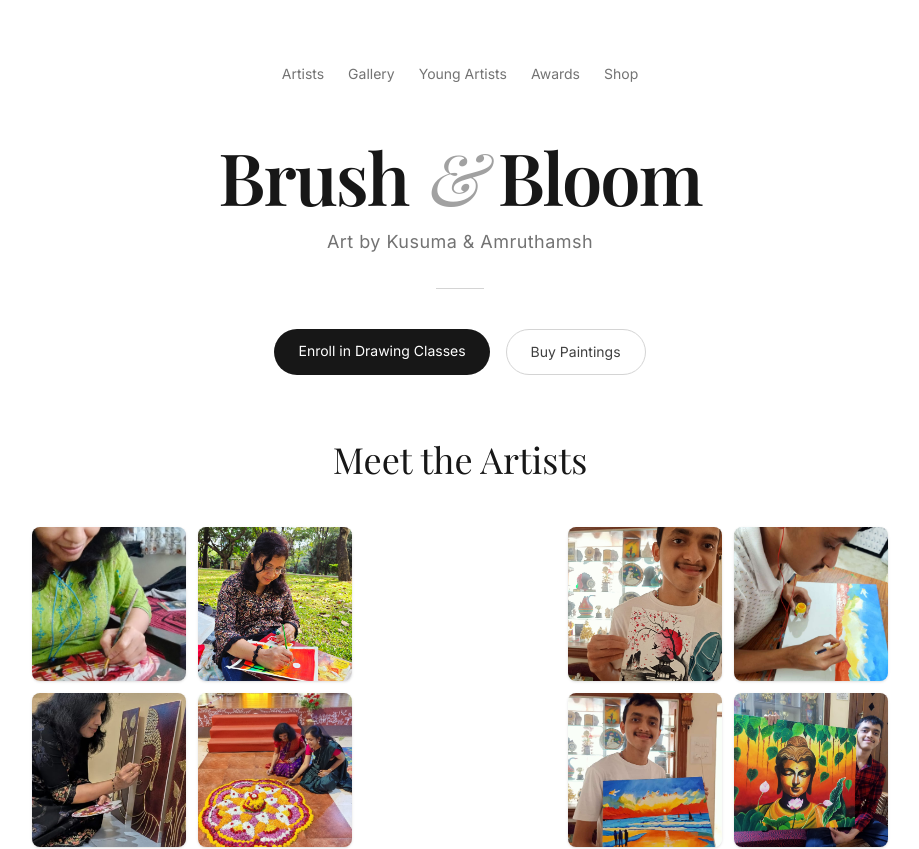
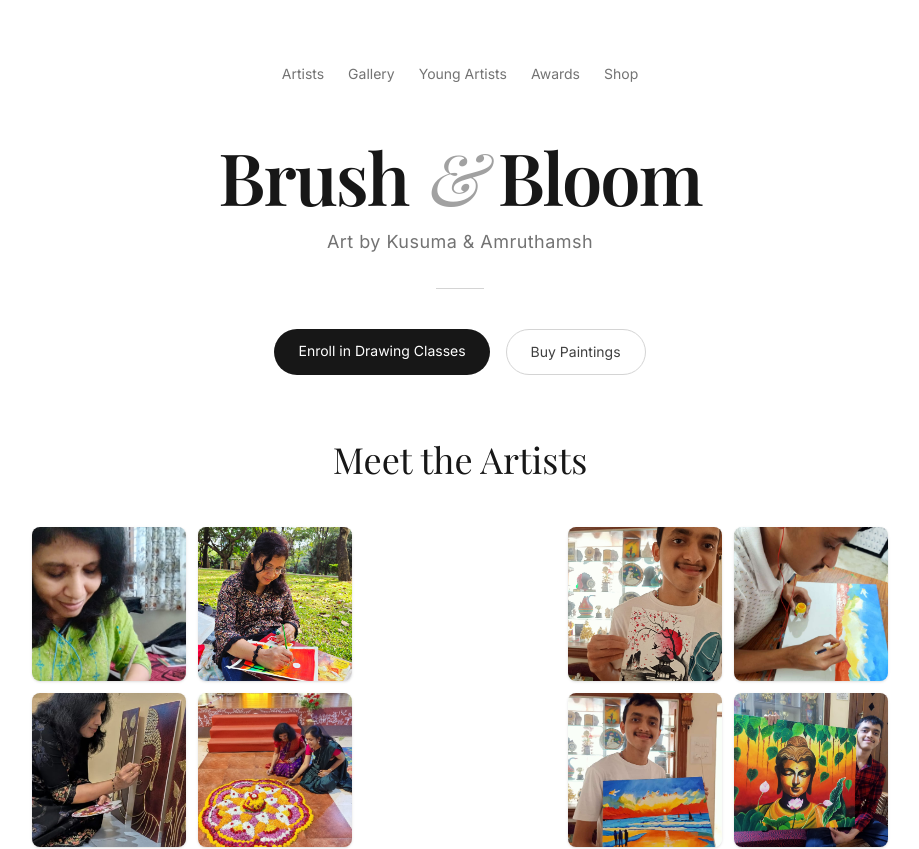
Before and after one commit to Amruthamsh/art-portfolio, a React (Vite) app: page / in a window 1280 px wide. Shown: the top 849 px of the page, without its empty margins (180-1099 px from the left). Built offline with nearby package versions, Linux system fonts and the light colour scheme; a web font is replaced by a local one.

Commit message:
fixed image cropping

```diff
--- a/src/components/Artists.tsx
+++ b/src/components/Artists.tsx
@@ -10,13 +10,23 @@ import amsh4 from "../assets/art/amsh-4.jpeg";
 const artists = [
   {
     name: "Kusuma",
-    images: [kusuma1, kusuma2, kusuma3, kusuma4],
+    images: [
+      { src: kusuma1, position: "object-[50%_20%]" },
+      { src: kusuma2 },
+      { src: kusuma3 },
+      { src: kusuma4 },
+    ],
     description:
       "Artist, teacher, and dreamer. Kusuma conducts drawing classes from her home, patiently guiding young hands and hearts to find their own creative voice.",
   },
   {
     name: "Amruthamsh",
-    images: [amsh1, amsh2, amsh3, amsh4],
+    images: [
+      { src: amsh1 },
+      { src: amsh2 },
+      { src: amsh3 },
+      { src: amsh4 },
+    ],
     description:
       "Software Engineer @ Deloitte by profession, Amruthamsh explores every medium: from delicate pencil sketches to vibrant acrylics and ink.",
   },
@@ -36,9 +46,9 @@ export default function Artists() {
               {artist.images.map((img, i) => (
                 <img
                   key={i}
-                  src={img}
+                  src={img.src}
                   alt={`${artist.name} painting`}
-                  className="w-full aspect-square object-cover rounded-lg shadow-sm"
+                  className={`w-full aspect-square object-cover rounded-lg shadow-sm ${img.position ?? ""}`}
                   loading="lazy"
                 />
               ))}
```
